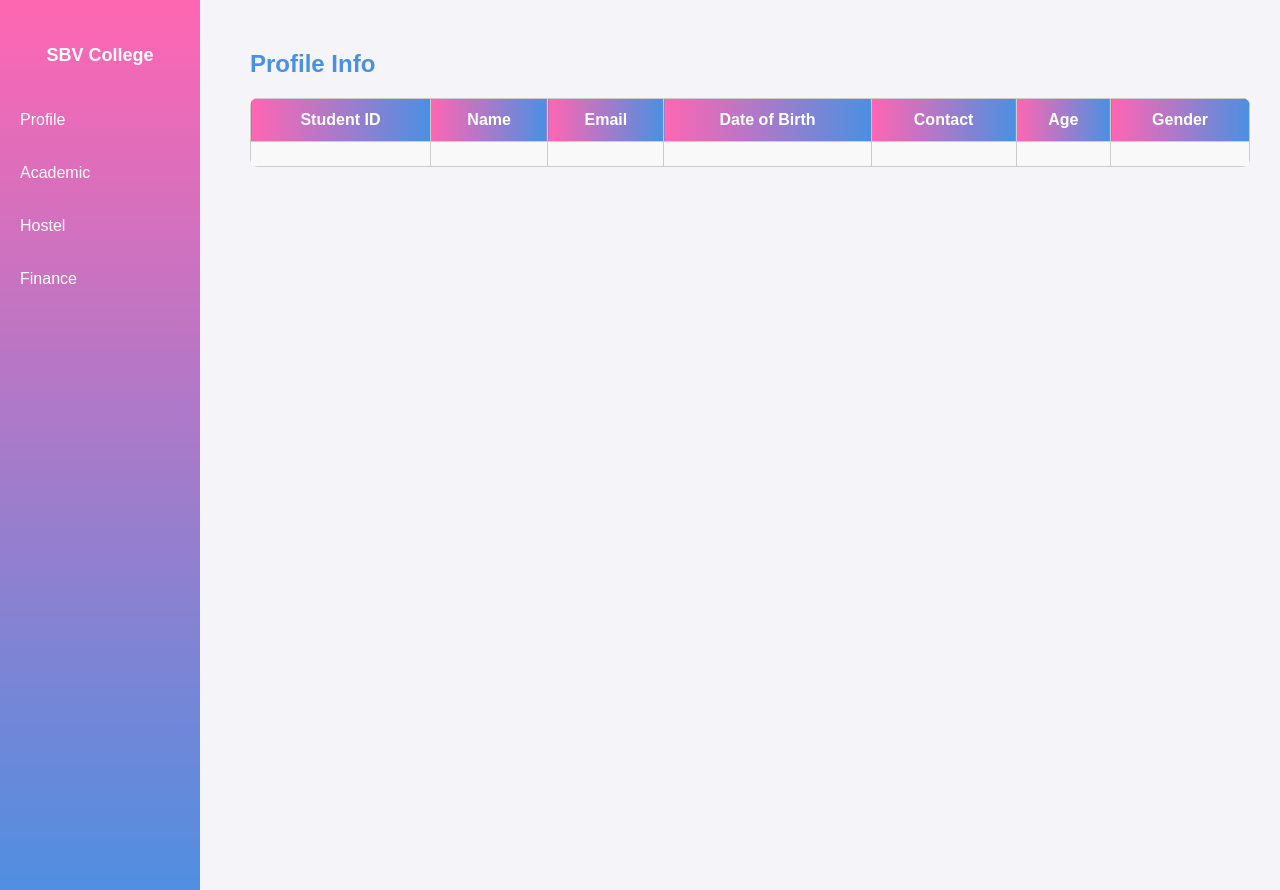
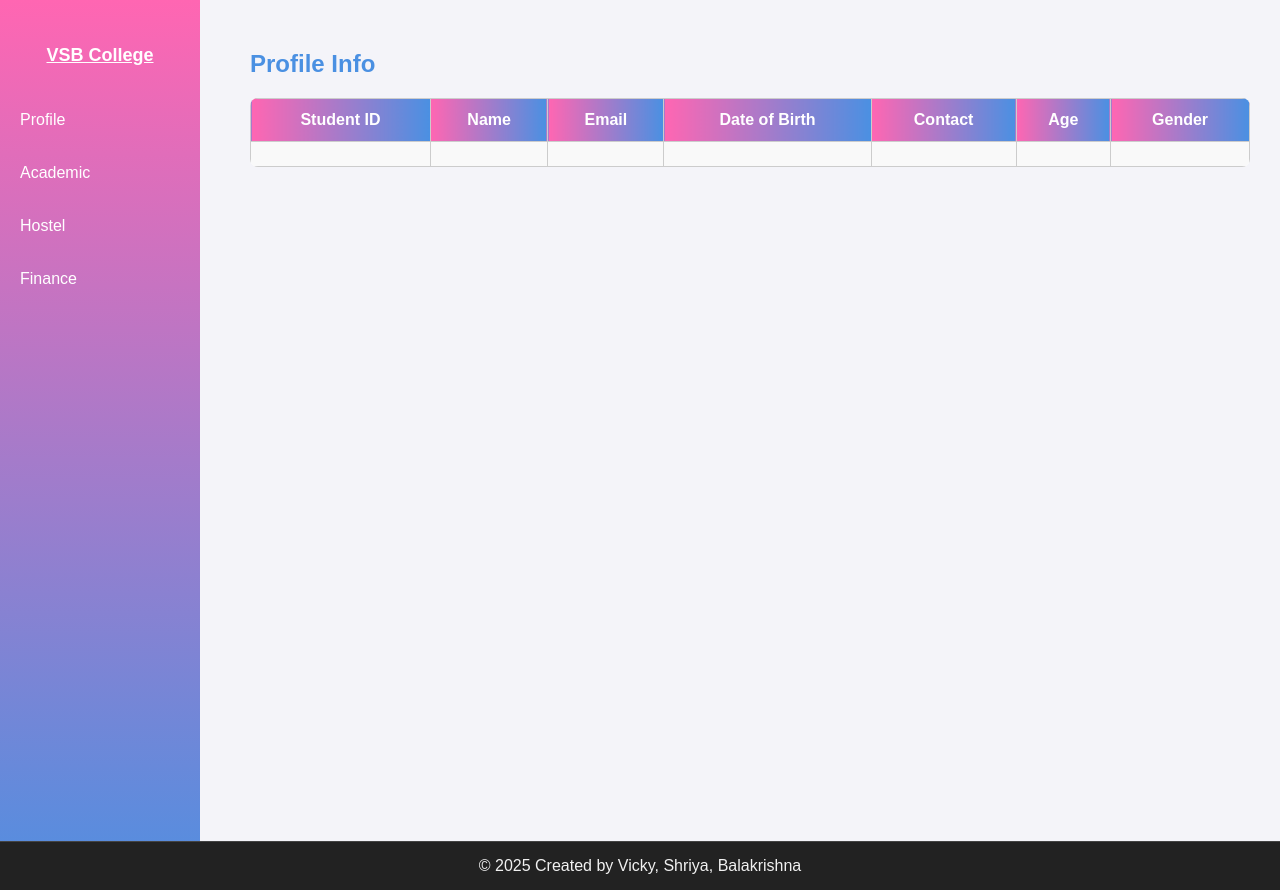
Before and after one commit to Balakrishna0907/Common-repo, a Flask app: template webpage-final/templates/profile.html in a window 1280 px wide. Run offline with Flask 3, Linux system fonts and the light colour scheme; the template is opened without the code that fills it, so the values that code supplies are empty.

Commit message:
Update profile.html

```diff
--- a/webpage-final/templates/profile.html
+++ b/webpage-final/templates/profile.html
@@ -1,9 +1,10 @@
 <!DOCTYPE html>
 <html lang="en">
+
     <head>
         <meta charset="UTF-8">
         <meta name="viewport" content="width=device-width, initial-scale=1.0">
-<title>Profile - SBV College</title>
+        <title>Profile - VSB College</title>
         <link rel="stylesheet" href="{{ url_for('static', filename='style.css') }}">
         <style>
             .main-content {
@@ -30,10 +31,11 @@
             tr:nth-child(even) { background: #f9f9f9; }
         </style>
     </head>
+
     <body>
 
         <div class="sidebar">
-    <h2>SBV College</h2>
+            <h2 style="text-decoration: underline;">VSB College</h2>
             <a href="{{ url_for('profile', email=user[2]) }}">Profile</a>
             <a href="{{ url_for('academic', email=user[2]) }}">Academic</a>
             <a href="{{ url_for('hostel', email=user[2]) }}">Hostel</a>
@@ -63,7 +65,10 @@
                 </tr>
             </table>
         </div>
+    </body>
 
+    <footer>
+        <p>© 2025 Created by Vicky, Shriya, Balakrishna</p>
+    </footer>
 
-</body>
 </html>
```
Lines whose indentation alone changed are shown as unchanged.
